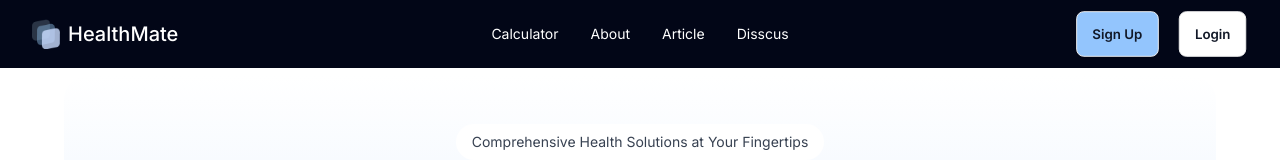
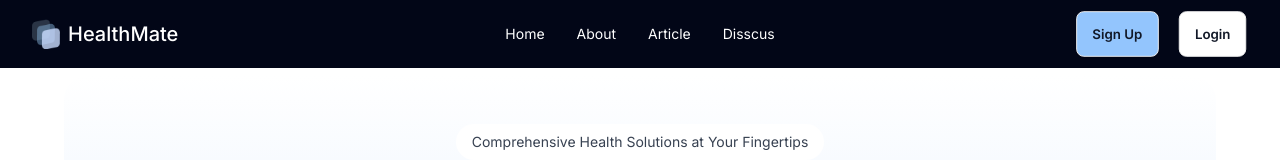
Before and after one commit to Capstone-HealthMate/HealthMate-, a React (Vite) app in the folder front-end/: page / in a window 1280 px wide. Shown: the top 160 px of the page. Built offline with nearby package versions, Linux system fonts and the light colour scheme; no server answers.

Commit message:
Update Navbar.jsx

```diff
--- a/front-end/src/components/atom/Navbar.jsx
+++ b/front-end/src/components/atom/Navbar.jsx
@@ -54,13 +54,13 @@ export default function Navbar2() {
           <ul className="menu menu-horizontal px-1">
             <li>
               {" "}
-              <Link to="#" className="hover:text-gray-300">
-                Calculator
+              <Link to="/" className="hover:text-gray-300">
+                Home
               </Link>
             </li>
             <li>
               {" "}
-              <Link to="/" className="hover:text-gray-300">
+              <Link to="/about" className="hover:text-gray-300">
                 About
               </Link>
             </li>
@@ -100,19 +100,13 @@ export default function Navbar2() {
               className="menu menu-sm dropdown-content mt-3 z-[1] shadow bg-base-100 rounded-box w-44 absolute right-0 text-black">
               <li>
                 {" "}
-                <Link to="#" className="hover:text-gray-300">
-                  Calculator
+                <Link to="/" className="hover:text-gray-300">
+                  Home
                 </Link>
               </li>
               <li>
                 {" "}
                 <Link to="/about" className="hover:text-gray-300">
-                  Home
-                </Link>
-              </li>
-              <li>
-                {" "}
-                <Link to="/" className="hover:text-gray-300">
                   About
                 </Link>
               </li>
```
